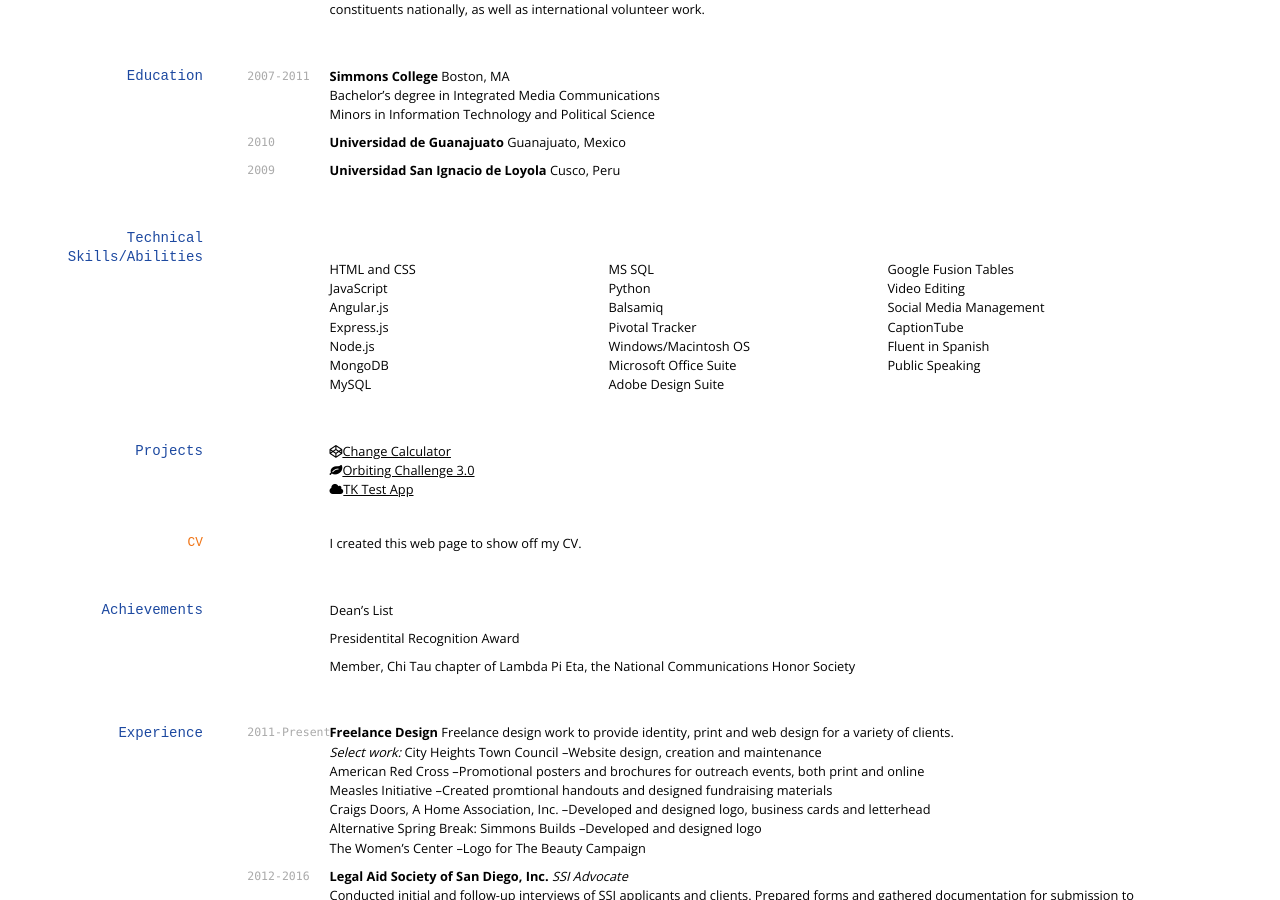
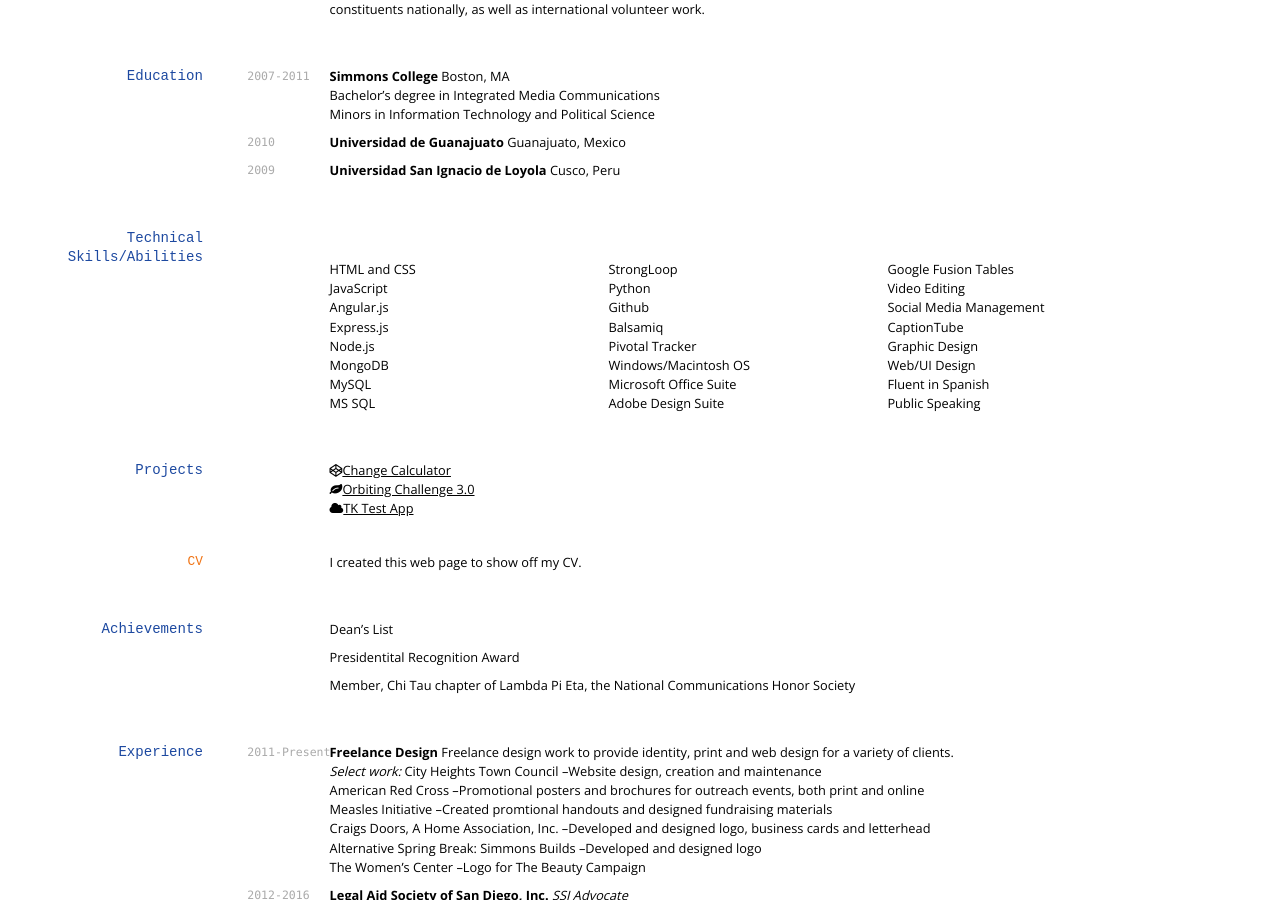
Before and after one commit to anoonan3805/anoonan.github.io, a Jekyll site: the page built from index.md, in a window 1280 px wide and 900 px high, scrolled down 334 px. Built offline with Jekyll 4.4.1, drawn with Linux system fonts in a browser that asks for light colours; nearby versions of some CDN libraries.

Commit message:
more tech skills

```diff
--- a/index.md
+++ b/index.md
@@ -45,7 +45,9 @@ __Universidad San Ignacio de Loyola__ Cusco, Peru<br>
 * MongoDB
 * MySQL
 * MS SQL
+* StrongLoop
 * Python
+* Github
 * Balsamiq
 * Pivotal Tracker
 * Windows/Macintosh OS
@@ -55,6 +57,8 @@ __Universidad San Ignacio de Loyola__ Cusco, Peru<br>
 * Video Editing
 * Social Media Management
 * CaptionTube
+* Graphic Design
+* Web/UI Design
 * Fluent in Spanish
 * Public Speaking
 
```
